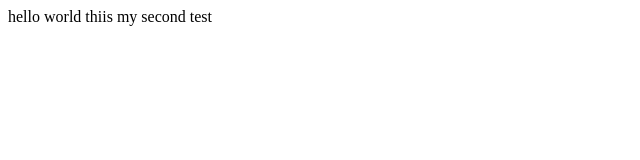
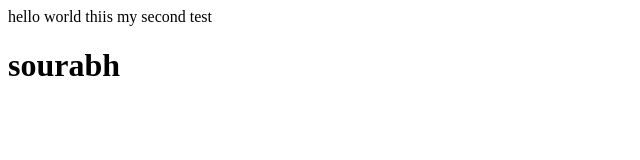
Before and after one commit to DunesFactory13/demo_123, a plain HTML site: page second.html in a window 1280 px wide. Shown: the whole page, without its empty margins (0-640 px from the left). Drawn offline with Linux system fonts and the light colour scheme.

Commit message:
change in second add h1

```diff
--- a/second.html
+++ b/second.html
@@ -8,5 +8,6 @@ hello world
 </head>
 <body>
     thiis my second test
+    <h1> sourabh</h1>
 </body>
 </html>
```
